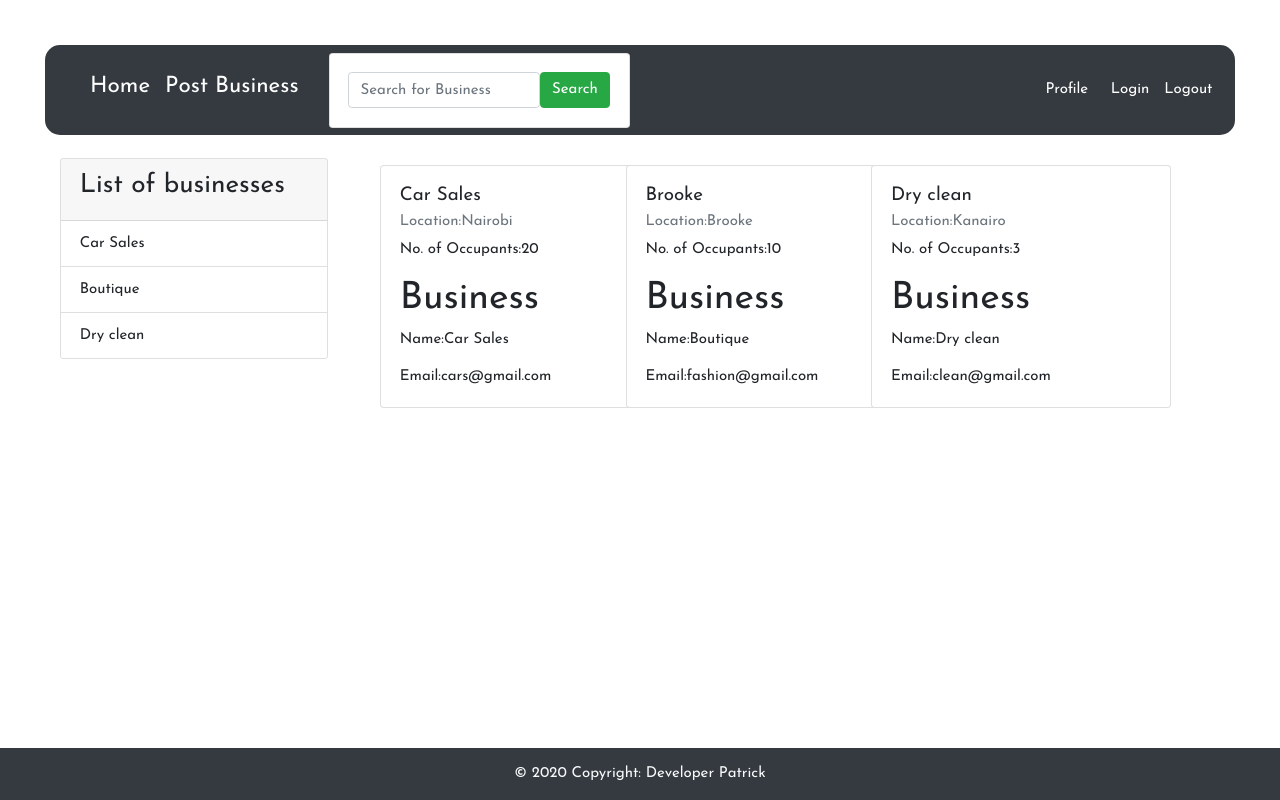
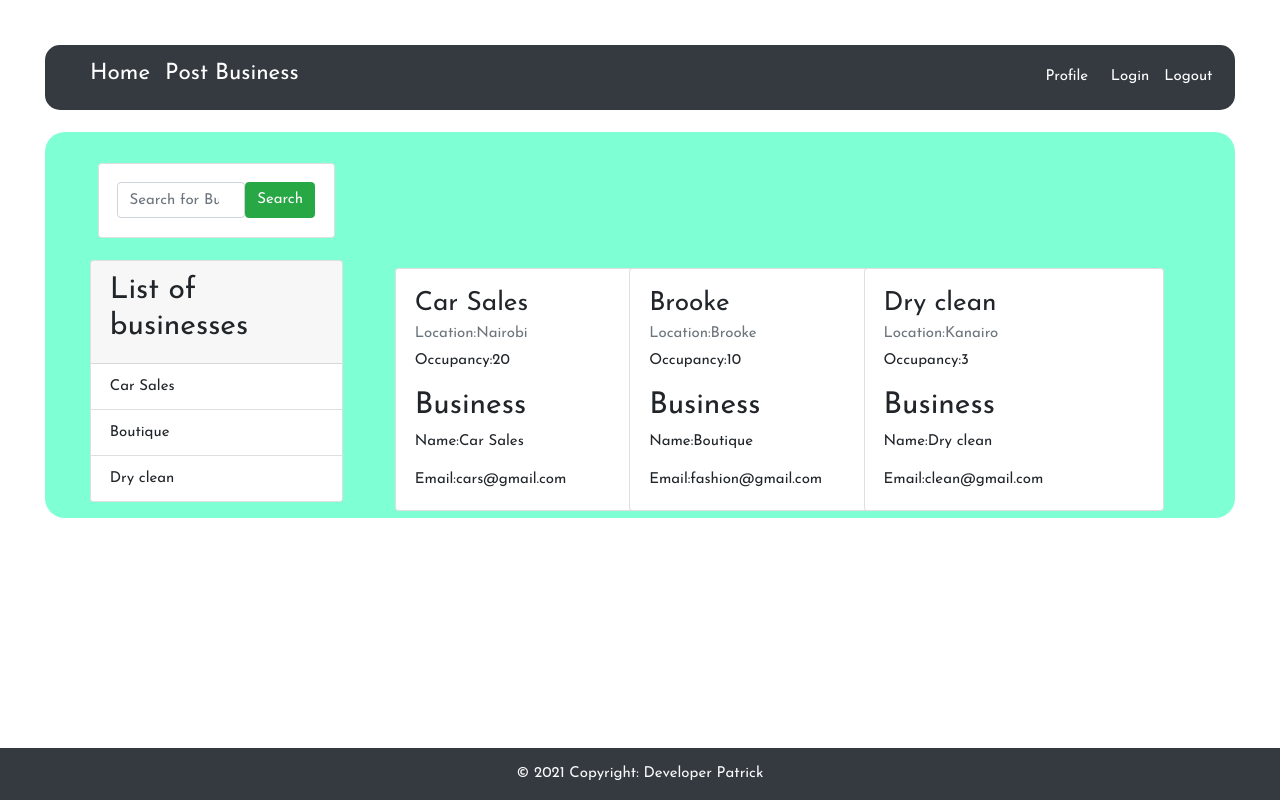
Before and after one commit to patrickrop-cloud/Django-Updater, a Django app: page / in a window 1280 px wide. Run offline with Django 3.2, Linux system fonts and the light colour scheme; data comes from the database, SQL or seed files in the repository; some libraries are stand-ins or nearby versions.

Commit message:
add styling to index file

```diff
--- a/updateme/templates/base.html
+++ b/updateme/templates/base.html
@@ -26,15 +26,11 @@
 
   }
 </style>
-
 </head>
 <body class="m-5">
 {% include "navbar.html" %}
 {% block content %}
 
 {%endblock%}
-
-
 </body>
-
 </html>
--- a/updateme/templates/business.html
+++ b/updateme/templates/business.html
@@ -17,14 +17,14 @@
   <title>New Post</title>
   {{form.media}}
 
-{% block styles %} {% bootstrap_css %}
+{% block styles %}
+{% bootstrap_css %}
   <link rel="stylesheet" href="{% static 'css/base.css' %}">
   <link rel="stylesheet" href="{% static 'css/edit-profile.css' %}">
 
 {% endblock %}
 
 </head>
-
 <body>
 
   <div class="panel panel-default">
--- a/updateme/templates/index.html
+++ b/updateme/templates/index.html
@@ -1,12 +1,47 @@
 {% extends 'base.html'%}
 
 {% block content%}
+
+<div class="container-fluid mt-4" style="background-color: aquamarine; padding-top: 8px; border-radius: 20px;">
+    <div class="container-fluid mt-4">
+        <div class="row ">
+            <div class="col-md-3">
+                <form class="card card-sm ml-4 ">
+                    <div class="card-body row no-gutters align-items-center">
+                        <div class="col">
+                            <input type="search" name='item_name' placeholder="Search for Business"
+                                class="form-control form-control">
+                        </div>
+                        <div class="col-auto">
+                            <button class="btn btn-success" type="submit">Search</button>
+                        </div>
+                    </div>
+                </form>
+    </div>
+    </div>
+
+    <!-- <div class="container" style="padding-top: 8px; background-color: rgb(110, 155, 194); border-radius: 20px;">
+        <div class="container ">
+            <div class="row" style="padding-top: 8px; margin-left: 5px;">
+                <form class="card card-sm ">
+                    <div class="card-body row no-gutters align-items-center">
+                        <div class="col">
+                            <input type="search" name='item_name' placeholder="Enter keyword"
+                                class="form-control form-control">
+                        </div>
+                        <div class="col-auto">
+                            <button class="btn btn-success" type="submit">Search</button>
+                        </div>
+                    </div>
+                </form>
+            </div> -->
     <div class="container-fluid mt-4">
         <div class="row ">
             <div class="col-md-3">
                 <div class="card">
                     <div class="card-header">
-                   <h3>List of businesses</h3>
+
+                       <h2>List of businesses</h2>
                     </div>
                     <ul class="list-group list-group-flush">
 
@@ -14,13 +49,12 @@
                         <li class="list-group-item">
 
                             {{business.name}}
+
                         </li>
                         {%endfor%}
                     </ul>
                 </div>
             </div>
-
-
             <div class="col-md-9  col-sm-9 col-lg-9">
                 <div class="row">
 
@@ -28,33 +62,26 @@
                     <div class="col-md-3 mr-4">
                         <div class="card  my-2 mr-4 ml-4" style="width: 300px;">
                             <div class="card-body">
-
-                            <h5 class="card-title">{{business.neighbourhood.name}}</h5>
+                                <h3 class="card-title">{{business.neighbourhood.name}}</h3>
                                 <h6 class="card-subtitle mb-2 text-muted">Location:{{business.neighbourhood.location}}</h6>
-                            <p class="card-text">No. of Occupants:{{business.neighbourhood.occupants_count}}</p>
-                            <!-- <p class="card-text">Admin:{{business.neighbourhood.admin.name}}</p> -->
-
-
-                            <h1>Business</h1>
+                                <p class="card-text">Occupancy:{{business.neighbourhood.occupants_count}}</p>
+                                <h2>Business</h2>
                                 <p class="card-text">Name:{{business.name}}</p>
                                 <p class="card-text">Email:{{business.email}}</p>
-
                             </div>
                         </div>
-
                     </div>
                     {% endfor%}
                 </div>
             </div>
         </div>
         <footer class="bg-dark text-center text-lg-start fixed-bottom"  >
-        <!-- Copyright -->
             <div class="text-center text-light p-3" style="background-color:rgb(52,58,64);">
-          © 2020 Copyright:
+              © 2021 Copyright:
               <a class="text-light"  href="#">Developer Patrick</a>
             </div>
-        <!-- Copyright -->
           </footer>
+    </div>
 </div>
 
 
--- a/updateme/templates/navbar.html
+++ b/updateme/templates/navbar.html
@@ -28,18 +28,17 @@
                     <a href="{% url 'new_business'%}" style="color: white;" class="nav-item nav-link"><h4>Post Business</h4></a>
                 </div>
 
-                <form class="card card-sm ml-4 ">
+                <!-- <form class="card card-sm ml-4 ">
                     <div class="card-body row no-gutters align-items-center">
                         <div class="col">
                             <input type="search" name='item_name' placeholder="Search for Business"
                                 class="form-control form-control">
-
                         </div>
                         <div class="col-auto">
                             <button class="btn btn-success" type="submit">Search</button>
                         </div>
                     </div>
-                </form>
+                </form> -->
                 <div class="navbar-nav ml-auto  ">
 
                     <a href="{% url 'profile' %}" style="color: white;" class="nav-item nav-link mr-sm-2">Profile</a>
@@ -47,6 +46,12 @@
                     <a href="{% url 'logout' %}" style="color: white;" class="nav-item nav-link">Logout</a>
             </div>
         </nav>
+        <footer class="bg-dark text-center text-lg-start fixed-bottom"  >
+            <div class="text-center text-light p-3" style="background-color:rgb(52,58,64);">
+              © 2021 Copyright:
+              <a class="text-light"  href="#">Developer Patrick</a>
+            </div>
+          </footer>
     {% endblock%}
     </div>
 </body>
```
Lines whose indentation alone changed are shown as unchanged.
